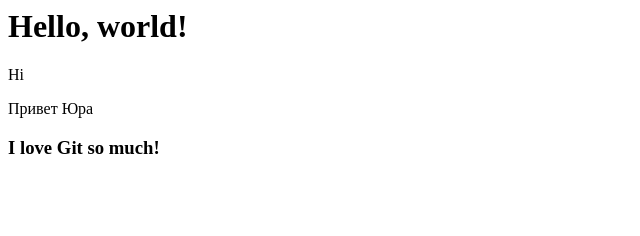
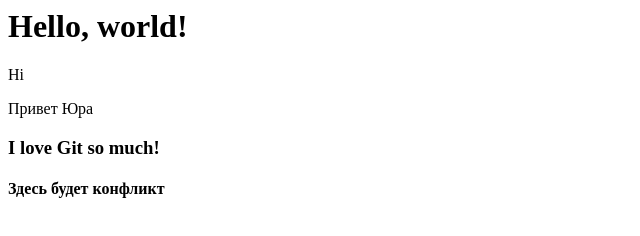
Before and after one commit to ymaiorov/gittest, a plain HTML site: page index.html in a window 1280 px wide. Shown: the whole page, without its empty margins (0-640 px from the left). Drawn offline with Linux system fonts and the light colour scheme.

Commit message:
conflict

```diff
--- a/index.html
+++ b/index.html
@@ -4,3 +4,4 @@
 <p>Привет Юра</p>
 
 <h3>I love Git so much!</h3>
+<h4>Здесь будет конфликт</h4>
```
